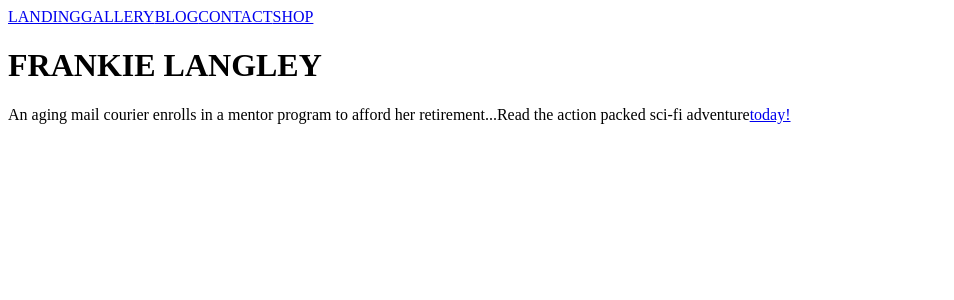
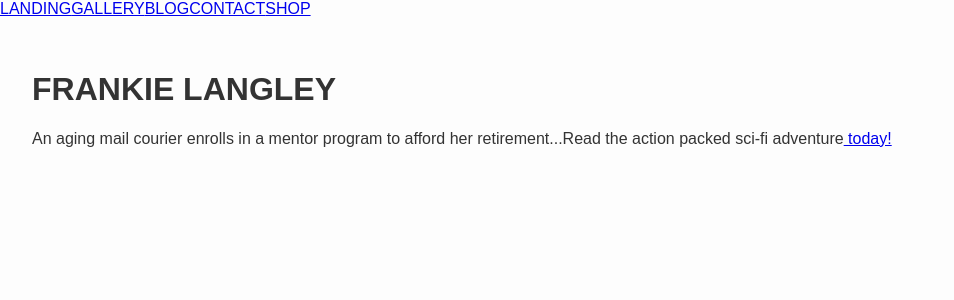
Before and after one commit to mstyles1/frankiecomic-site, a React (Create React App) app: page / in a window 1280 px wide. Shown: the top 300 px of the page, without its empty margins (0-954 px from the left). Built offline with nearby package versions, Linux system fonts and the light colour scheme.

Commit message:
Cleaned baseline for pages

```diff
--- a/src/components/Blog.jsx
+++ b/src/components/Blog.jsx
@@ -1,9 +1,11 @@
-import { Link } from "react-router-dom";
+import '../App.css';
 function Blog() {
   return (
-    <div className="landing">
-      <h1>BLOG</h1>
-      <p>coming soon</p>
+    <div className="page">
+        <div className="landing">
+            <h1>BLOG</h1>
+            <p>coming soon</p>
+        </div>
     </div>
   );
 }
--- a/src/components/Contact.jsx
+++ b/src/components/Contact.jsx
@@ -1,10 +1,10 @@
-import React from "react";
+import '../App.css';
 
 function Contact() {
   return (
     <div className="page">
-      <h1>Welcome to the Comic Store</h1>
-      <p>Check out our latest issue!</p>
+      <h1>CONTACT US</h1>
+      <p>coming soon</p>
     </div>
   );
 }
--- a/src/components/Gallery.jsx
+++ b/src/components/Gallery.jsx
@@ -0,0 +1,13 @@
+import "../App.css";
+function Gallery() {
+  return (
+    <div className="page">
+      <div className="landing">
+        <h1>GALLERY</h1>
+        <p>coming soon</p>
+      </div>
+    </div>
+  );
+}
+
+export default Gallery;
--- a/src/components/Landing.jsx
+++ b/src/components/Landing.jsx
@@ -1,9 +1,16 @@
 import { Link } from "react-router-dom";
+import "../App.css";
 function Landing() {
   return (
-    <div className="landing">
-      <h1>FRANKIE LANGLEY</h1>
-      <p>An aging mail courier enrolls in a mentor program to afford her retirement...Read the action packed sci-fi adventure<Link to="/shop">today!</Link></p>
+    <div className="page">
+      <div className="landing">
+        <h1>FRANKIE LANGLEY</h1>
+        <p>
+          An aging mail courier enrolls in a mentor program to afford her
+          retirement...Read the action packed sci-fi adventure
+          <Link to="/shop"> today!</Link>
+        </p>
+      </div>
     </div>
   );
 }
--- a/src/components/Shop.jsx
+++ b/src/components/Shop.jsx
@@ -1,9 +1,11 @@
-import { Link } from "react-router-dom";
+import "../App.css";
 function Shop() {
   return (
-    <div className="landing">
-      <h1>SHOP</h1>
-      <p>coming soon</p>
+    <div className="page">
+      <div className="landing">
+        <h1>SHOP</h1>
+        <p>coming soon</p>
+      </div>
     </div>
   );
 }
```
